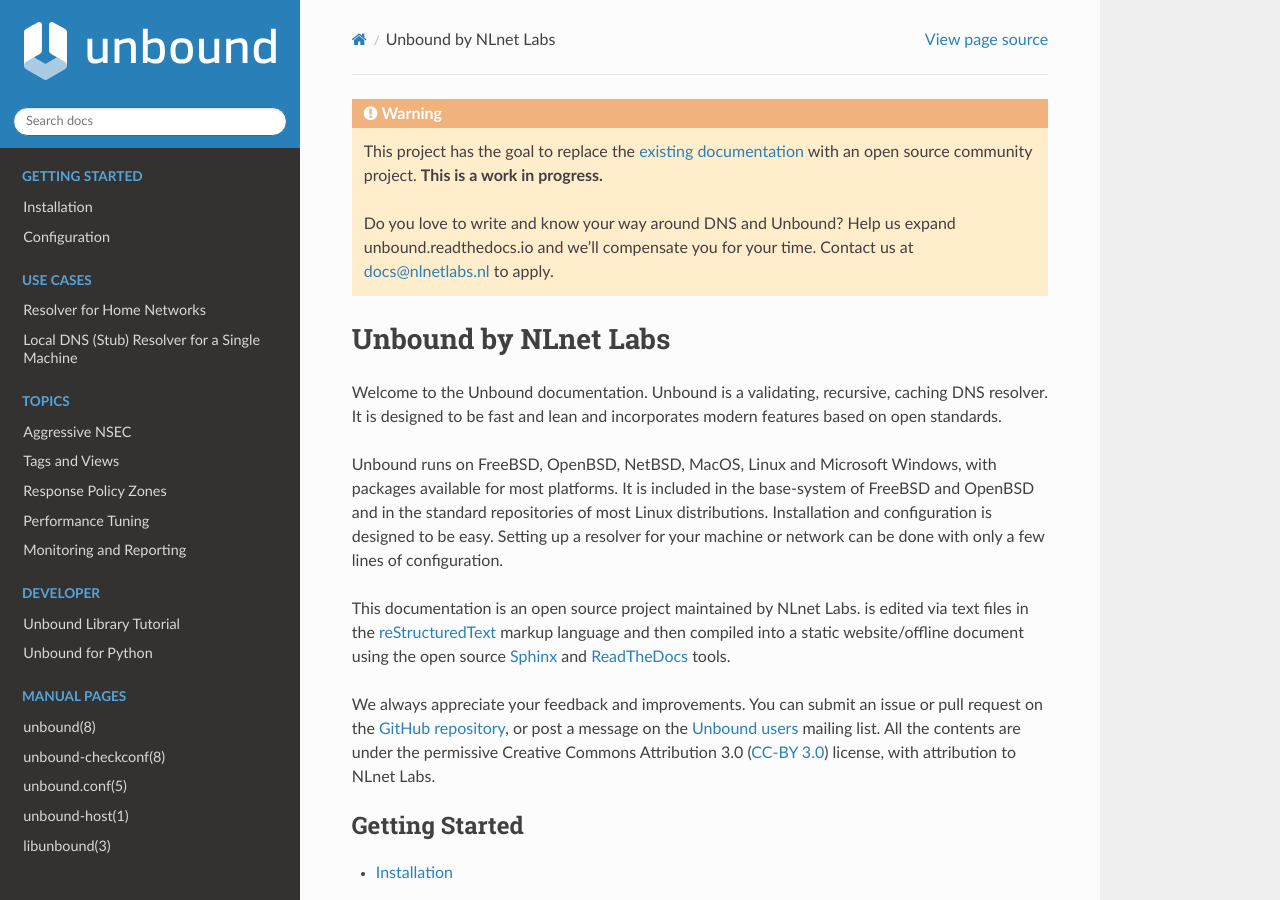
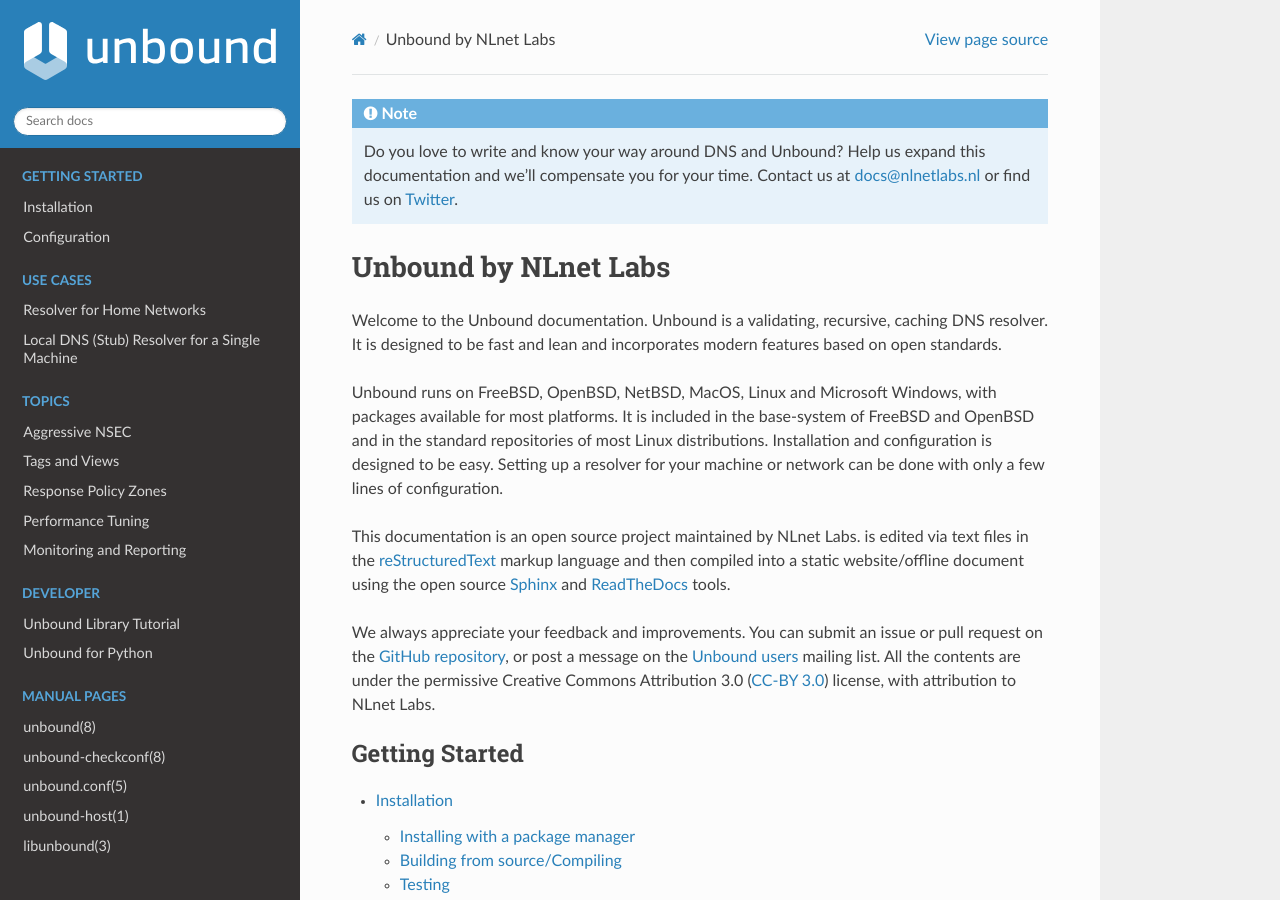
Before and after one commit to NLnetLabs/unbound-manual, a Sphinx documentation site: the page built from source/index.rst, in a window 1280 px wide and 900 px high. Built offline with Sphinx 7.4.7 and the Read the Docs theme 2.0.0, drawn with Linux system fonts in a browser that asks for light colours.

Commit message:
Change warning to note

```diff
--- a/source/index.rst
+++ b/source/index.rst
@@ -1,12 +1,9 @@
 .. Unbound User Manual master file
 
-.. Warning:: This project has the goal to replace the `existing documentation
-             <https://www.nlnetlabs.nl/documentation/unbound/>`_ with an
-             open source community project. **This is a work in progress.**
-
-             Do you love to write and know your way around DNS and Unbound?
-             Help us expand unbound.readthedocs.io and we'll compensate you
-             for your time. Contact us at docs@nlnetlabs.nl to apply.
+.. Note::  Do you love to write and know your way around DNS and Unbound?
+           Help us expand this documentation and we'll compensate you
+           for your time. Contact us at docs@nlnetlabs.nl or find us on
+           `Twitter <https://twitter.com/nlnetlabs>`_.
 
 Unbound by NLnet Labs
 =====================
```
